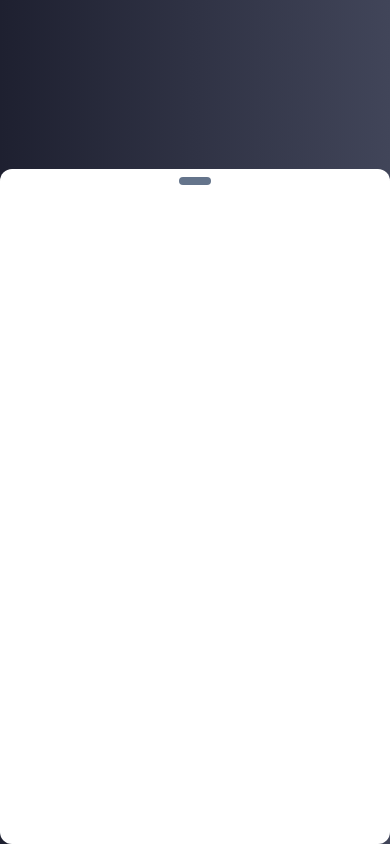
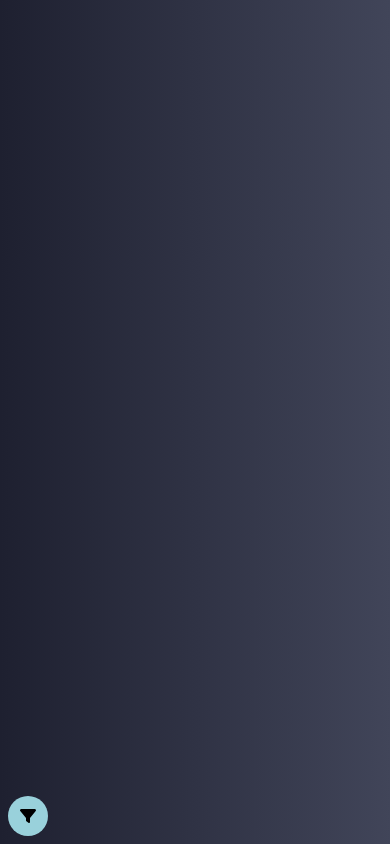
Before and after one commit to Alex-Horan/phonology-features, a Next.js app: page / in a window 390 px wide. Built offline with nearby package versions, Linux system fonts and the light colour scheme.

Commit message:
made progress on phone development. need to add data display and altered filter function

```diff
--- a/app/page.tsx
+++ b/app/page.tsx
@@ -2,20 +2,14 @@
 import React, { useState, useRef } from "react";
 import './globals.css';
 import { FontAwesomeIcon } from "@fortawesome/react-fontawesome";
-import { faCheck } from "@fortawesome/free-solid-svg-icons";
+import { faCheck, faFilter } from "@fortawesome/free-solid-svg-icons";
 import { Divider } from "@mui/material";
-import { DOWN, UP, useSwipeable } from "react-swipeable";
-
-
 
 function FilterForm(){
   const [filterSet, setFilterSet] = useState<string[]>([]);
   const [finalData, setFinalData] = useState<string[]>([]);
-  const [height, setHeight] = useState({height: '80vh'});
-  const modalRef = useRef<HTMLDivElement>();
-
-
   let filterData: string[] = [];
+  const modRef = useRef<HTMLDivElement>(null);
   const features = [
   //positive features
   {feature: "+syll", members: ['m','n','ŋ','ɹ','l']},
@@ -128,6 +122,7 @@ function FilterForm(){
     let { value } = e.target;
     e.target.className = e.target.className + " fadeOutE";
     e.target.addEventListener('animationend', () => {
+      e.target.className = e.target.className + " opacity-0";
       setFilterSet([...filterSet, value]);
     });
   }
@@ -136,7 +131,7 @@ function FilterForm(){
     const { value } = e.target;
     e.target.className = e.target.className.replace("fadeInE","") + " fadeOutE";
     e.target.addEventListener('animationend', () => {
-      e.target.className = e.target.className + " opacity-0"
+      e.target.className = e.target.className + " opacity-0";
       setFilterSet(filterSet.filter((e) => e !== value));
     });
   }
@@ -148,31 +143,12 @@ function FilterForm(){
   }
 
 
+  const openFilter = (e: any) =>{
+    modRef.current!.className = modRef.current!.className.replace("sm:h-0","sm:h-70vh")
+  }
 
-
-
-  const handlers = useSwipeable({
-    onSwipedUp: () =>{},
-    onSwipedDown: ()=>{},
-    onSwiping: (eventData)=>{
-      console.log(eventData.absY);
-      // let curH = ((2 * eventData.absY) / window.innerHeight);
-      let curH = eventData.deltaY;
-      if (eventData.dir === UP) {
-        let finH = ((parseInt(height.height) - curH)/10);
-        console.log(finH);
-        setHeight({height: `${finH}vh`});
-      } else if (eventData.dir === DOWN) {
-        let finH = ((parseInt(height.height) - curH)/window.innerHeight);
-        setHeight({height: `${finH}vh`})
-      }
-    },
-    onTouchEndOrOnMouseUp: ()=>{},
-      trackMouse: true, trackTouch: true});
-
-    const refPassThrough = (el: any) => {
-    handlers.ref(el);
-    modalRef.current = el;
+  const closeFilter = (e: any) => {
+    modRef.current!.className = modRef.current!.className.replace("sm:h-70vh","sm:h-0");
   }
 
   const plusListItems = features.map(feat => {
@@ -192,7 +168,6 @@ function FilterForm(){
   });
 
 
-
   const chips = filterSet.map(filt => {
     return <button key={filt} onClick={handleRemoveFilter} value={filt} className="chip fadeInE bg-slate-900 px-2 py-2 max-h-12 ml-2 rounded-lg mt-2 hover:bg-[#8caaee] hover:ring-2 hover:ring-blue-500">{filt}</button>
 
@@ -203,13 +178,26 @@ function FilterForm(){
   })
 
   return (
-
-    <div className="bg-gradient-to-r from-mantle to-crust to-surface0 h-screen w-screen drop-shadow-md">
-      <button className="absolute bottom-2 right-2 w-4 h-4 bg-white"></button>
-      <div className="md:invisible md:disabled sm:visible absolute bottom-2 left-2 w-10 h-10 bg-catpink rounded-md"></div>
-      <div className="absolute container h-screen bg-gradient-to-r from-surface0 to-surface2 md:visible sm:visible invisible xl:max-w-96 md:max-w-48 sm:invisible drop-shadow-2xl rounded-md">
+    // i should honestly prolly rewrite this into components... maybe later
+    <div className="bg-gradient-to-r from-mantle to-crust to-surface0 h-screen sm:h-svh md:w-screen drop-shadow-md relative z-0 overflow-y-hidden">
+      <div ref={modRef} className="absolute h-0 sm:h-0 bottom-0 bg-white w-screen overflow-y-scroll z-10" style={{borderRadius: '20px 20px 0 0'}}>
+          <div className="sticky float-right top-1 right-2 h-4 pr-2 pt-2" onClick={closeFilter}>&#10006;</div>
+          <div className="flex flex-row flex-wrap place-content-center flex-grow-0 flex-shrink-0 overflow-y-scroll mt-4">
+            <div className="pl-14">
+            {plusListItems}
+            </div>
+            <div className="h-0.5 bg-black w-full"></div>
+            <div className="pl-14">
+            {minusListItems}
+            </div>
+          </div>
+          <button type="submit" value="Submit" className="sticky bottom-2 float-right right-2 bg-catpink w-10 h-10" onSubmit={handleSubmit}></button>
+        </div>
+        <button className="absolute w-10 h-10 bottom-2 left-2 bg-catsky z-11 rounded-full" onClick={openFilter}><FontAwesomeIcon icon={faFilter}></FontAwesomeIcon></button>
+      <div className="absolute container h-screen bg-gradient-to-r from-surface0 to-surface2 md:visible invisible xl:max-w-96 md:max-w-48 sm:invisible drop-shadow-2xl rounded-md">
       <form onSubmit={handleSubmit}>
           <div className="flex flex-row md:pt-5 overflow-y-auto flex-wrap max-h-90vh">
+            {/* i sure do love <div>s */}
             <div>
             <div className='md:pl-6'>
               {plusListItems}
@@ -222,43 +210,22 @@ function FilterForm(){
           </div>
           <Divider variant="fullWidth"></Divider>
           <div className="flex flex-row-reverse mt-3 mr-3">
-            {/* <input type="submit" value="Submit" className="bg-catpink rounded text-black drop-shadow-2xl" style={{padding: '6%'}}></input> */}
+            {/* inputs in jsx are goofy af and you cant set inner html. and if you put an icon component as its inner text, when you click in the area of the icon it just... tries to execute the icon's onClick property (but why????)*/}
             <button type="submit" value="submit" className="bg-catpink rounded drop-shadow-2xl" style={{padding: '6%'}}><FontAwesomeIcon icon={faCheck}></FontAwesomeIcon></button>
           </div>
         </form>
-
       </div>
-      <div className="flex flex-row grow-0 shrink-0 text-white text-xl z-1 absolute h-20" style={{marginLeft: '25rem'}}>
+      <div className="flex flex-row flex-wrap grow-0 shrink-0 md:text-white md:text-xl md:z-1 md:absolute md:h-20 md:ml-25r">
         {chips}
       </div>
-
-        <div className="flex flex-row flex-wrap items-center grow-0 shrink-0 h-screen max-w-96 m-auto">
+        <div className="flex flex-row flex-wrap items-center grow-0 shrink-0 md:h-screen sm:h-svh max-w-96 m-auto">
             <div className="m-auto h-screen flex place-content-center flex-row gap-y-2.5 flex-wrap">
               {data}
             </div>
         </div>
-        <div ref={refPassThrough} className="absolute sm:visible md:invisible bottom-0 rounded-xl bg-white w-screen flex flex-col items-center" style={height}>
-          <div {...handlers} className="w-8 rounded h-2 bg-slate-500 mt-2"></div>
         </div>
-      </div>
 
-// <div>
-    //   <div className="FilterSection">
-    //     <form onSubmit={handleSubmit}>
-    //       {listItems}
-    //       <br></br>
-    //       <button type="submit" value="Submit" className="subm mx-auto bg-gray-500 p-1 mt-3 rounded text-white border-2 border-stone-200">Submit</button>
-    //     </form>
-    //   </div>
 
-    //   <div className="Output mt-10">
-    //     {
-    //       finalData.length > 0
-    //       ? <p className="mx-auto text-center">[{finalData}]</p>
-    //       : ""
-    //     }
-    //   </div>
-    // </div>
   )
 }
 
@@ -266,6 +233,6 @@ function FilterForm(){
 
 export default function Home() {
  return (
-  <FilterForm></FilterForm>
+  <FilterForm ></FilterForm>
  )
 }
--- a/package.json
+++ b/package.json
@@ -20,6 +20,7 @@
     "font-awesome": "^4.7.0",
     "next": "14.1.4",
     "react": "^18",
+    "react-device-detect": "^2.2.3",
     "react-dom": "^18",
     "react-fontawesome": "^1.7.1",
     "react-swipeable": "^7.0.1"
--- a/tailwind.config.ts
+++ b/tailwind.config.ts
@@ -7,6 +7,9 @@ const config: Config = {
     "./app/**/*.{js,ts,jsx,tsx,mdx}",
   ],
   theme: {
+    screens:{
+      'sm': '375px'
+    },
     extend: {
       backgroundImage: {
         "gradient-radial": "radial-gradient(var(--tw-gradient-stops))",
@@ -28,6 +31,10 @@ const config: Config = {
         '60p': '80vw',
         '50t': '50vh',
         '40px': '40px',
+        '25r': '25rem',
+        '70vh': '80vh',
+        '60vh': '76svh',
+        '50em': "50em"
       },
     },
   },
```
Also changed, not shown: 1 other file (tests, documents, lock files or other folders).
